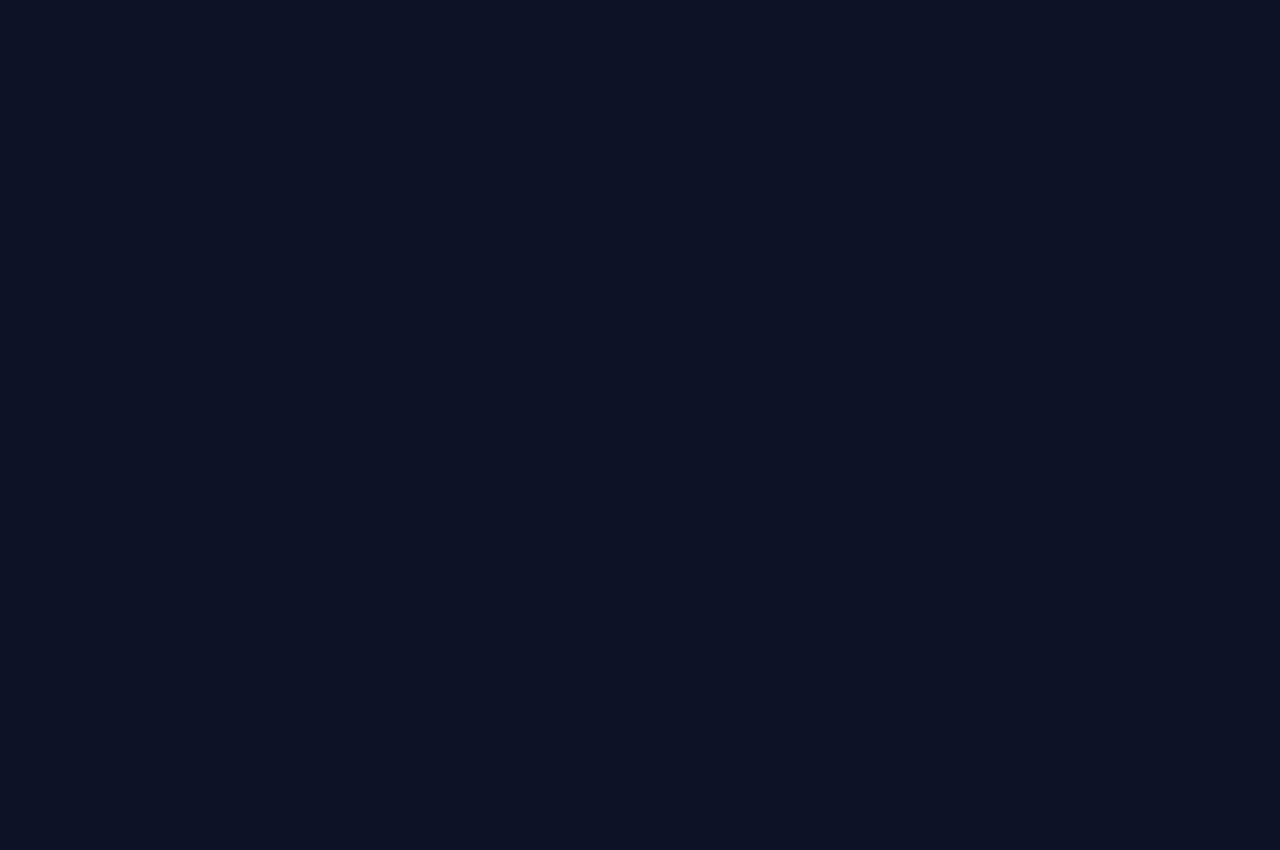
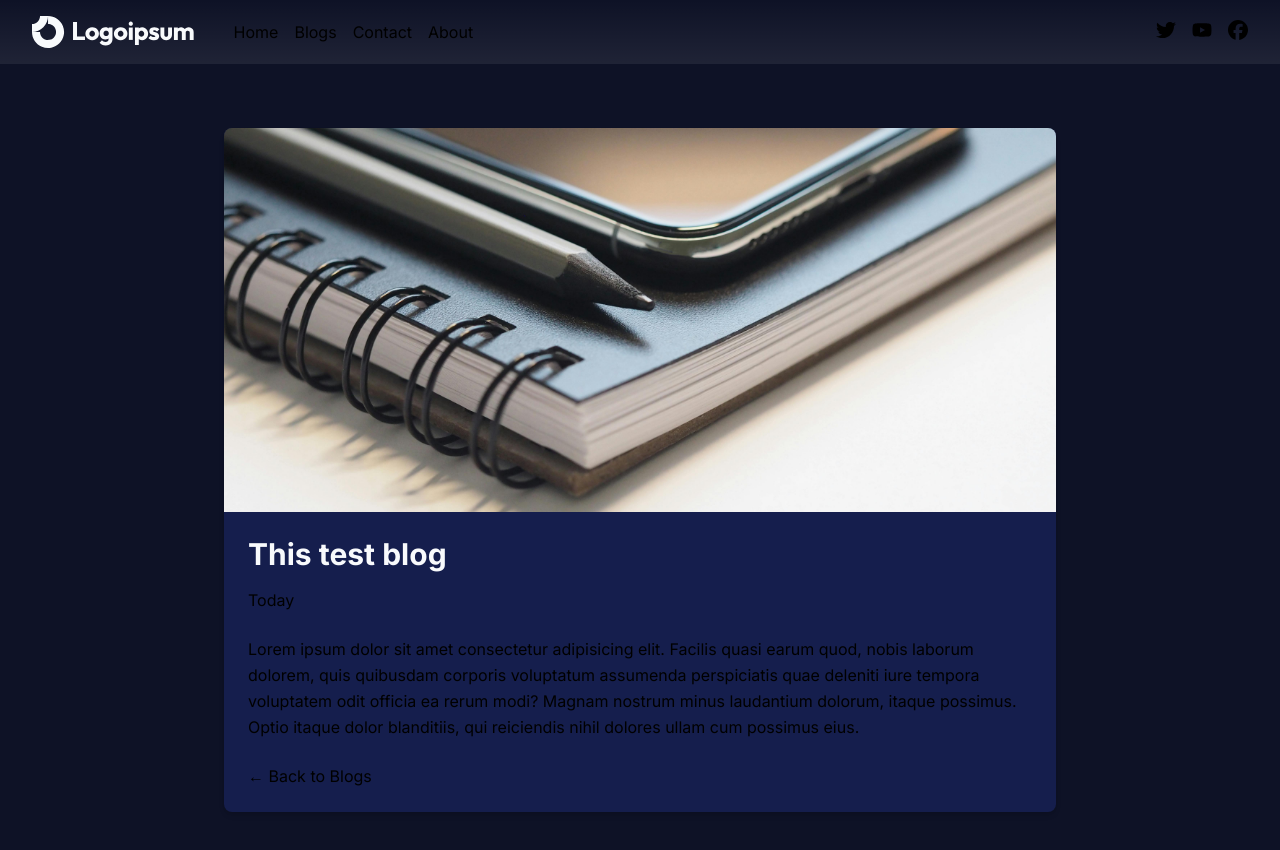
Before and after one commit to husush23/Maqalka, a Next.js app: page /blogs in a window 1280 px wide. Shown: the top 850 px of the page. Before the commit the page ends 800 px from the top, so only its background shows below. Built offline with nearby package versions, Linux system fonts and the light colour scheme.

Commit message:
Blogs route craeted

```diff
--- /dev/null
+++ b/app/blogs/[...blogId]/page.tsx
@@ -0,0 +1,37 @@
+import Link from 'next/link';
+
+const BlogDetails = ({params}) => {
+  console.log(params);
+  return (
+    <section className='py-8 sm:py-16 bg-primary'>
+      <div className='max-w-4xl mx-auto px-4 sm:px-6 lg:px-8'>
+        <div className='bg-accent rounded-lg shadow-md overflow-hidden'>
+          <img
+            src='/blogs/blog1.jpg'
+            alt='test blog'
+            className='w-full h-64 sm:h-96 object-cover'
+          />
+          <div className='p-6'>
+            <h1 className='text-3xl font-bold text-secondary mb-4'>
+              This test blog
+            </h1>
+            <p className='text-gray-300 mb-6'>Today</p>
+            <p className='text-gray-100 leading-relaxed mb-6'>
+              Lorem ipsum dolor sit amet consectetur adipisicing elit. Facilis
+              quasi earum quod, nobis laborum dolorem, quis quibusdam corporis
+              voluptatum assumenda perspiciatis quae deleniti iure tempora
+              voluptatem odit officia ea rerum modi? Magnam nostrum minus
+              laudantium dolorum, itaque possimus. Optio itaque dolor
+              blanditiis, qui reiciendis nihil dolores ullam cum possimus eius.
+            </p>
+            <Link href='/blogs' className='text-red-400 hover:underline'>
+              &larr; Back to Blogs
+            </Link>
+          </div>
+        </div>
+      </div>
+    </section>
+  );
+};
+
+export default BlogDetails;
--- a/app/blogs/page.tsx
+++ b/app/blogs/page.tsx
@@ -1,5 +1,78 @@
+import Link from 'next/link';
+
 const Blogs = () => {
-  return <div></div>;
+  // Simulating a fetch from a server with random data
+  const blogs = [
+    {
+      id: 1,
+      title: 'Exploring the Mysteries of the Universe',
+      excerpt:
+        'Discover the secrets of the cosmos and what lies beyond our galaxy...',
+      image: '/blogs/blog1.jpg',
+    },
+    {
+      id: 2,
+      title: 'The Future of Artificial Intelligence',
+      excerpt:
+        'A deep dive into AI and how it will shape our world in the coming years...',
+      image: '/blogs/blog2.jpg',
+    },
+    {
+      id: 3,
+      title: 'A Guide to Sustainable Living',
+      excerpt:
+        'Learn how to live a sustainable lifestyle with these simple tips...',
+      image: '/blogs/blog3.jpg',
+    },
+    {
+      id: 4,
+      title: 'Understanding Quantum Computing',
+      excerpt:
+        'An introduction to the world of quantum computers and their potential...',
+      image: '/blogs/blog4.jpg',
+    },
+    {
+      id: 5,
+      title: 'The Impact of Climate Change',
+      excerpt:
+        'Analyzing the effects of climate change and what we can do to mitigate it...',
+      image: '/blogs/blog5.jpg',
+    },
+  ];
+
+  return (
+    <section className='py-8 sm:py-16 bg-primary'>
+      <div className='max-w-6xl mx-auto px-4 sm:px-6 lg:px-8'>
+        <h2 className='text-2xl sm:text-3xl font-bold text-secondary mb-6'>
+          Recent Blogs
+        </h2>
+        <div className='grid gap-6 sm:grid-cols-2 lg:grid-cols-3'>
+          {blogs.map(blog => (
+            <div
+              key={blog.id}
+              className='bg-accent rounded-lg shadow-md overflow-hidden'
+            >
+              <img
+                src={blog.image}
+                alt={blog.title}
+                className='w-full h-48 object-cover'
+              />
+              <div className='p-6'>
+                <h3 className='text-lg font-semibold  mb-2'>{blog.title}</h3>
+                <p className='text-gray-700 text-sm mb-4'>{blog.excerpt}</p>
+                <Link
+                  href={`/blog/${blog.id}`}
+                  className=' text-red-400 hover:underline'
+                >
+                  Read more
+                </Link>
+              </div>
+            </div>
+          ))}
+        </div>
+      </div>
+    </section>
+  );
 };
 
 export default Blogs;
--- a/app/layout.tsx
+++ b/app/layout.tsx
@@ -17,7 +17,10 @@ export default function RootLayout({
 }>) {
   return (
     <html lang='en'>
-      <body className={`${inter.className} bg-primary`}>{children}</body>
+      <body className={`${inter.className} bg-primary`}>
+        <Navbar />
+        {children}
+      </body>
     </html>
   );
 }
--- a/app/page.tsx
+++ b/app/page.tsx
@@ -5,7 +5,6 @@ import RecentBlogs from '@/components/RecentBlogs';
 export default function Home() {
   return (
     <>
-      <Navbar />
       <main className='text-secondary'>
         <Hero />
         <RecentBlogs />
```
